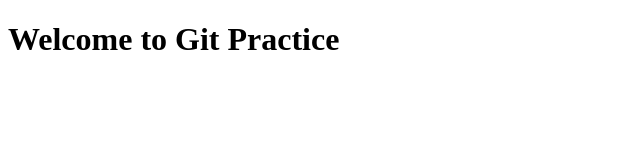
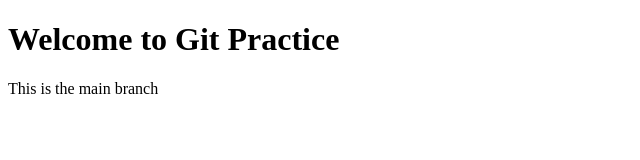
Before and after one commit to satwika-2004/git-practice, a plain HTML site: page index.html in a window 1280 px wide. Shown: the whole page, without its empty margins (0-640 px from the left). Drawn offline with Linux system fonts and the light colour scheme.

Commit message:
Update index.html in main branch

```diff
--- a/index.html
+++ b/index.html
@@ -4,6 +4,9 @@
     <title>Git Practice</title>
 </head>
 <body>
-    <h1>Welcome to Git Practice</h1>
+    <header>
+        <h1>Welcome to Git Practice</h1>
+        <p>This is the main branch</p>
+    </header>
 </body>
 </html>
```
